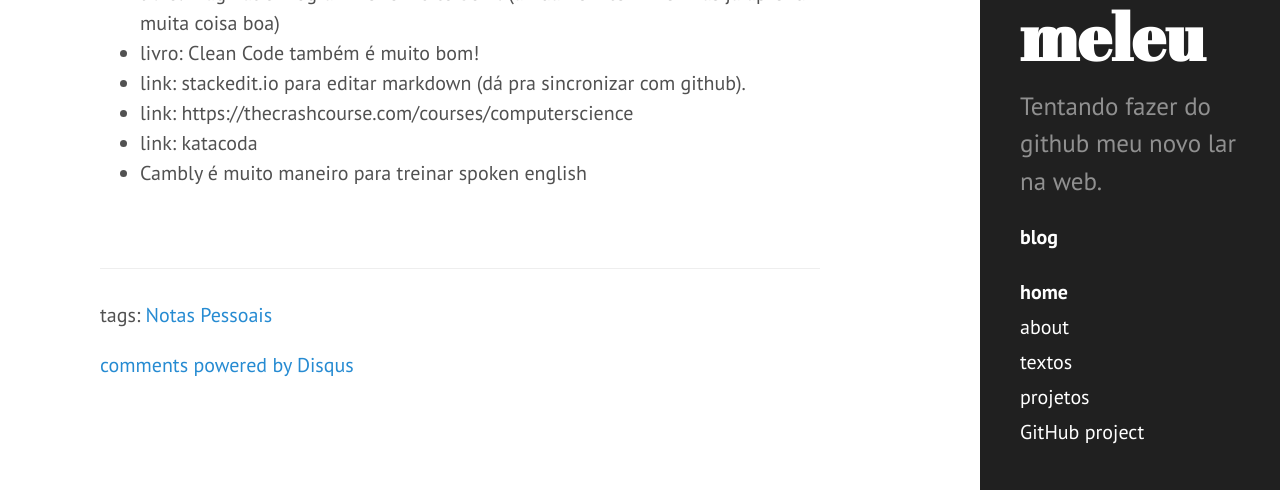
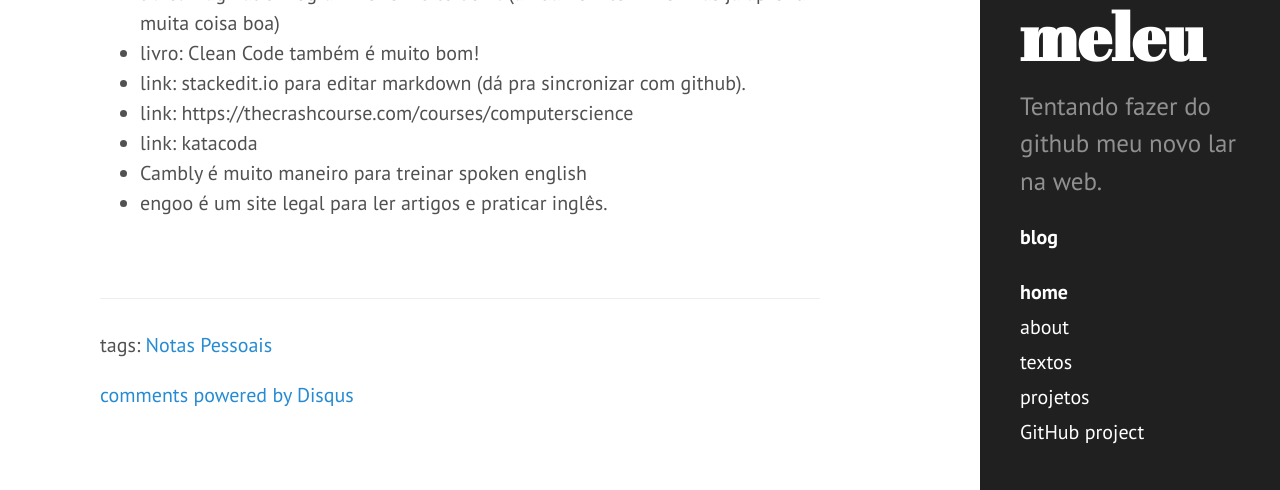
Before and after one commit to meleu/meleu.github.io, a Jekyll site: the page built from _posts/2020-01-24-resumo-de-janeiro-2020.md.md, in a window 1280 px wide and 900 px high, scrolled down 1162 px, cut to the strip 410-900 px from the top of the window. Built offline with Jekyll 4.4.1, drawn with Linux system fonts in a browser that asks for light colours; comment, search, counter and statistics services are not loaded.

Commit message:
_posts/2020-01-24-resumo-de-janeiro-2020.md.md updated from https://stackedit.io/

```diff
--- a/_posts/2020-01-24-resumo-de-janeiro-2020.md.md
+++ b/_posts/2020-01-24-resumo-de-janeiro-2020.md.md
@@ -60,8 +60,7 @@ Esse mês de Janeiro está sendo/foi frenético de aprendizado, e se eu não esc
 - link: https://thecrashcourse.com/courses/computerscience
 - link: katacoda
 - Cambly é muito maneiro para treinar spoken english
-
-
+- engoo é um site legal para ler artigos e praticar inglês.
 <!--stackedit_data:
-eyJoaXN0b3J5IjpbMTUxNjAzOTc3OSw1MTc2MTExODNdfQ==
+eyJoaXN0b3J5IjpbMTI5OTI3OTk0Nyw1MTc2MTExODNdfQ==
 -->
```
